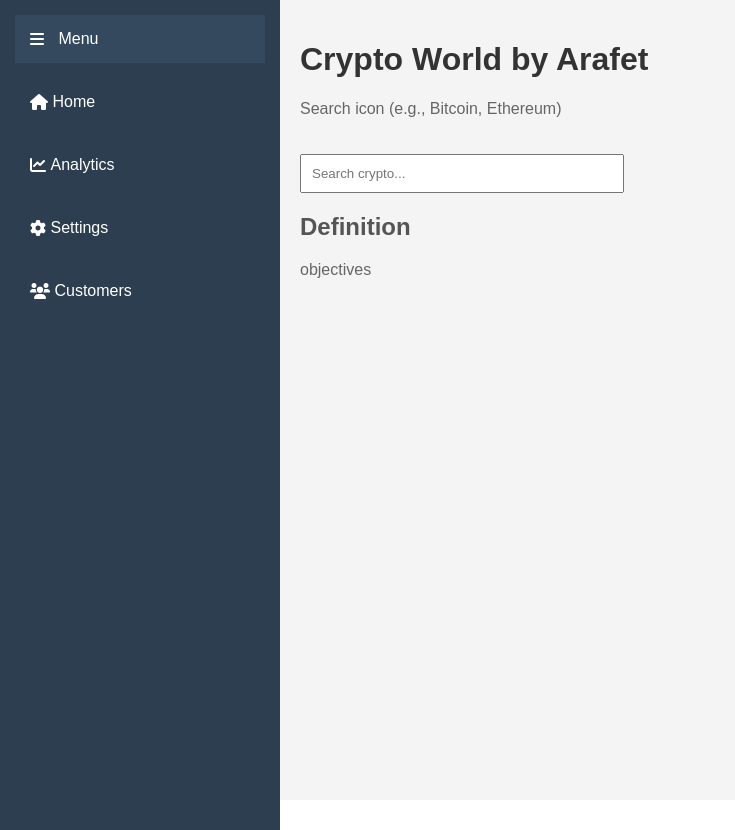
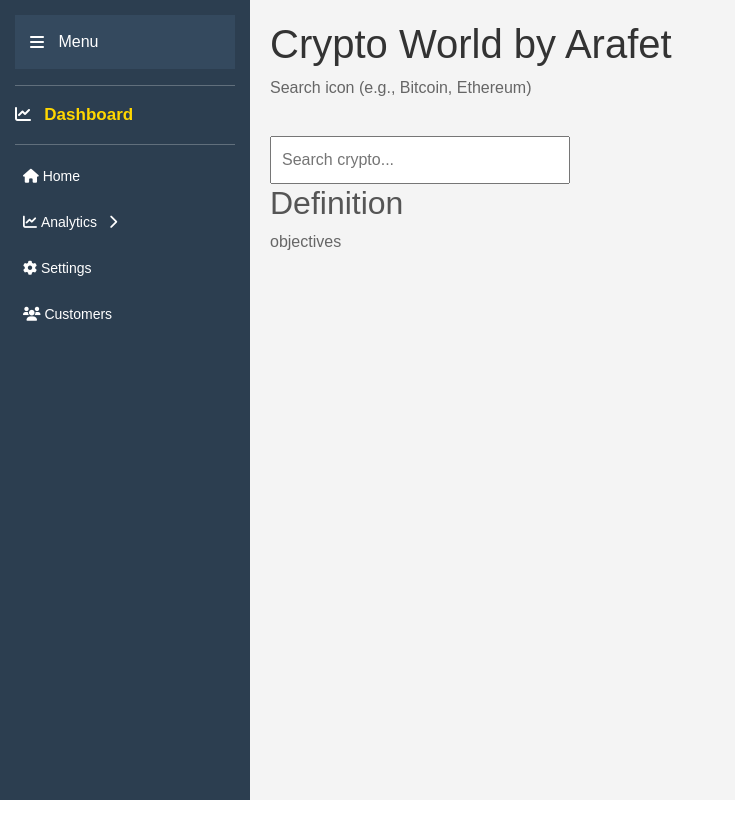
Before and after one commit to fatmajaafar/CryptoPrediction, an Angular app: page /home in a window 1280 px wide. Shown: the whole page, without its empty margins (0-735 px from the left). After the commit the page ends 800 px from the top, so only its background shows below. Built offline with nearby package versions, Linux system fonts and the light colour scheme.

Commit message:
fixes in sidebar

```diff
--- a/src/app/sidebar/sidebar.component.html
+++ b/src/app/sidebar/sidebar.component.html
@@ -3,6 +3,11 @@
             <i class="fas fa-bars"></i> &nbsp; <!-- toggleSidebar -->
             <span *ngIf="!isCollapsed">Menu</span>
     </div>
+    <hr>
+    <i class="fa-solid fa-chart-line"></i> &nbsp;
+    <span *ngIf="!isCollapsed" class="gold-text">Dashboard </span>
+    <hr>
+
     <ul>
         <li>
             <a routerLink="/home" routerLinkActive="active">
@@ -13,7 +18,8 @@
         <li>
             <a routerLink="/analytics" routerLinkActive="active" (click)="toggleSubMenu('analytics')">
                 <i class="fas fa-chart-line"></i>&nbsp; <!-- Analytics -->
-                <span *ngIf="!isCollapsed">Analytics</span>
+                <span *ngIf="!isCollapsed">Analytics</span> &nbsp;&nbsp;&nbsp;
+                <i class="fas fa-chevron-right" *ngIf="!isCollapsed" [ngClass]="{ 'rotate': isSubMenuOpen('analytics') }"></i>
             </a>
             <ul *ngIf="!isCollapsed && isSubMenuOpen('analytics')">
                 <li><a>Fundamental Analysis</a></li>
--- a/src/app/sidebar/sidebar.component.scss
+++ b/src/app/sidebar/sidebar.component.scss
@@ -9,7 +9,11 @@
     &.sidebar-collapsed {
         width: 60px;
     }
-
+    .gold-text {
+        color: #ffd700;
+        font-size: 17px;
+        font-weight: bold !important;
+    }
     .sidebar-header {
         padding: 15px;
         display: flex;
@@ -32,8 +36,7 @@
 
     ul {
         list-style-type: none;
-        padding: 0;
-        margin: 0;
+        font-size: 14px;
 
         li {
             a {
@@ -56,11 +59,46 @@
                 span {
                     white-space: nowrap;
                 }
+                .fa-chevron-right {
+                    transition: transform 0.3s ease;
+                    margin-right: 10px;
+                }
+
+                .fa-chevron-right.rotate {
+                    transform: rotate(90deg);
+                }
             }
 
+            ul {
+                margin-left: 20px; /* Indentation pour les sous-menus */
+                position: relative;
+
+            }
             &.active {
                 background-color: #34495e;
             }
         }
     }
+    .fa-chevron-right {
+        transition: transform 0.3s ease; /* Animation de rotation */
+        margin-right: 10px; /* Espacement entre l'icône et le texte */
+    }
+
+    .fa-chevron-right.rotate {
+        transform: rotate(90deg); /* Rotation de 90 degrés pour la flèche */
+    }
+    ul {
+        list-style-type: none;
+        padding: 0;
+
+    }
+
 }
+.sidebar ul li a {
+    padding: 5px 8px;
+}
+
+.sidebar ul li ul {
+    margin-top: 2px;
+    margin-bottom: 2px;
+}
--- a/src/index.html
+++ b/src/index.html
@@ -6,7 +6,9 @@
   <base href="/">
   <meta name="viewport" content="width=device-width, initial-scale=1">
   <link rel="icon" type="image/x-icon" href="favicon.ico">
-  <link rel="stylesheet" href="https://cdnjs.cloudflare.com/ajax/libs/font-awesome/6.0.0/css/all.min.css" /></head>
+  <link rel="stylesheet" href="https://cdnjs.cloudflare.com/ajax/libs/font-awesome/6.0.0/css/all.min.css" />
+  <link href="https://cdn.jsdelivr.net/npm/bootstrap@5.3.0/dist/css/bootstrap.min.css" rel="stylesheet">
+</head>
 <body>
   <app-root></app-root>
 </body>
```
